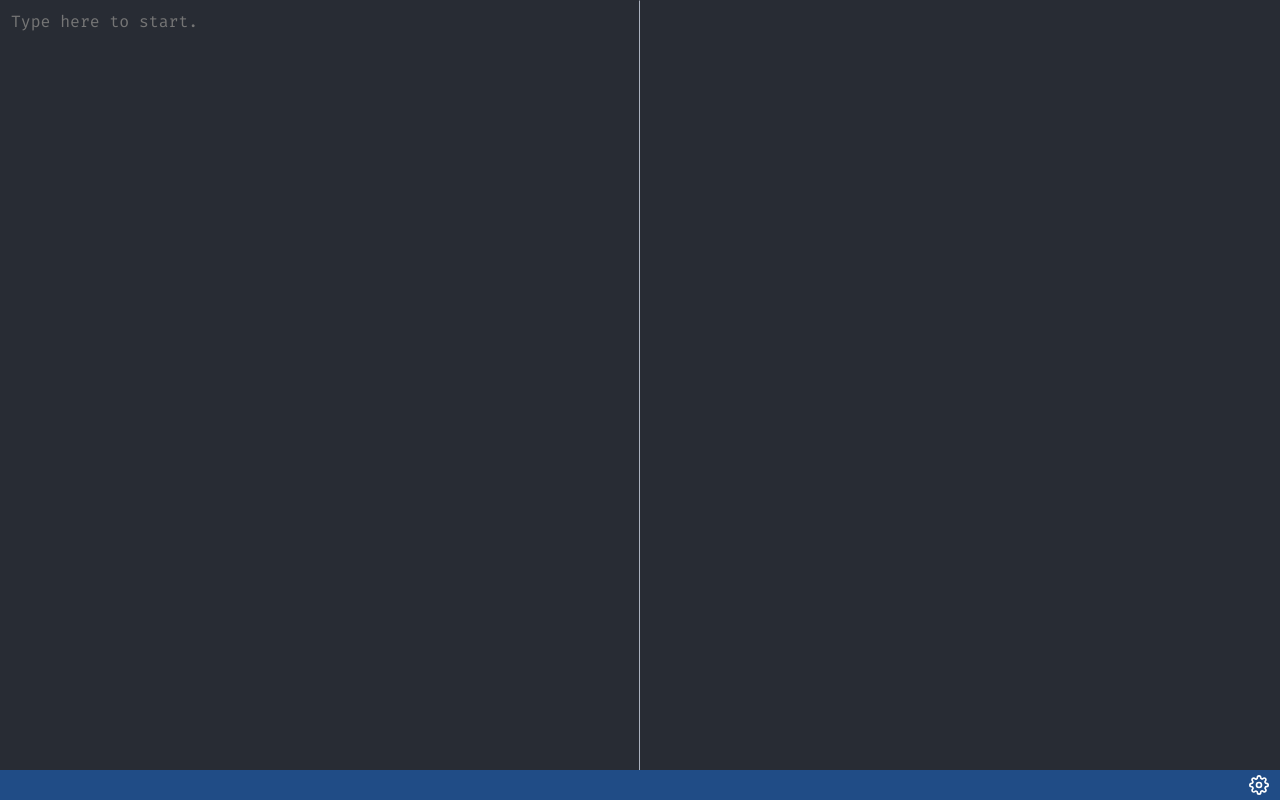
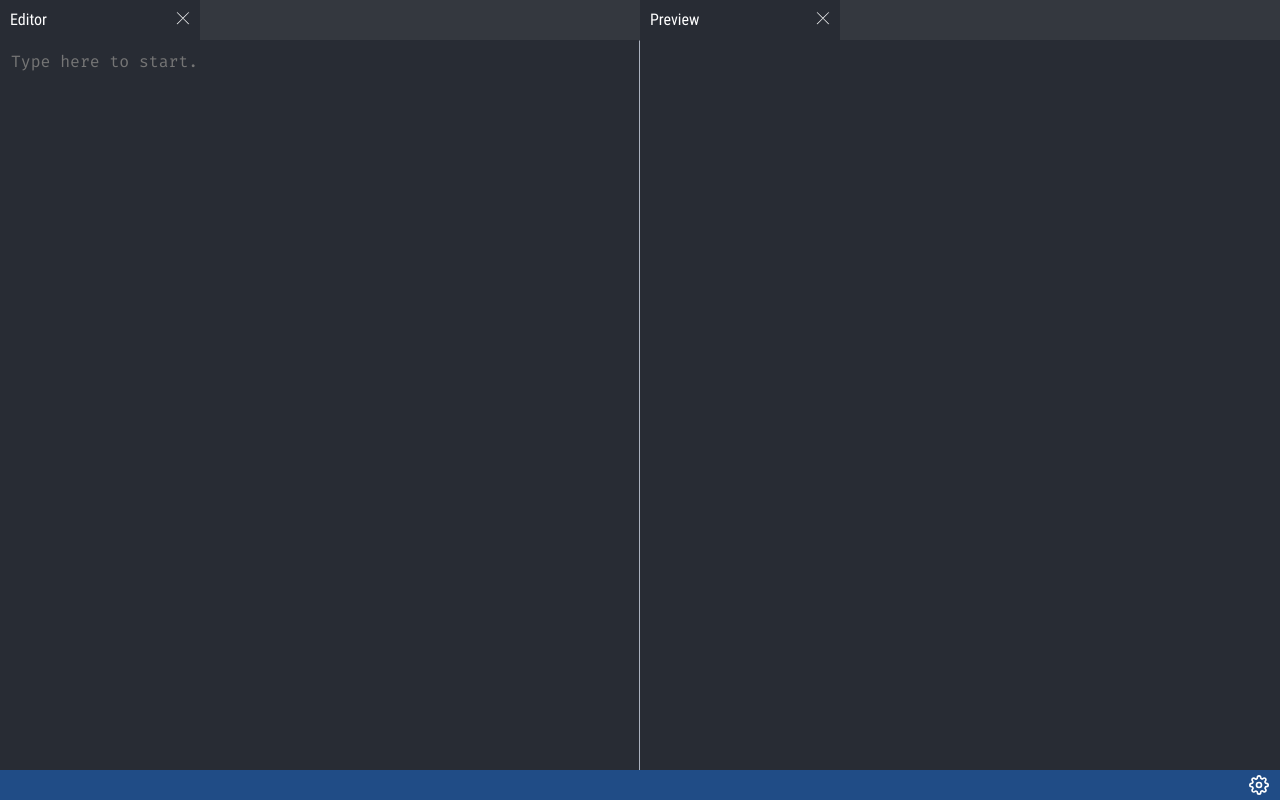
Before and after one commit to SukhjinderArora/markdown-editor, a React (Create React App) app: page / in a window 1280 px wide. Built offline with nearby package versions, Linux system fonts and the light colour scheme.

Commit message:
Add tabs to the editor and the preview window

```diff
--- a/src/components/BottomBar.js
+++ b/src/components/BottomBar.js
@@ -11,7 +11,7 @@ const propTypes = {
 const BottomBar = ({ setSettingsVisible }) => {
   return (
     <Footer>
-      <SettingsButton onClick={() => setSettingsVisible(true)}>
+      <SettingsButton onClick={() => setSettingsVisible(true)} title="settings">
         <SettingsIcon />
       </SettingsButton>
     </Footer>
--- a/src/components/Editor.js
+++ b/src/components/Editor.js
@@ -1,6 +1,8 @@
 import React from 'react';
 import PropTypes from 'prop-types';
 import styled from 'styled-components';
+
+import Tab from './Tab';
 
 const propTypes = {
   text: PropTypes.string.isRequired,
@@ -10,6 +12,7 @@ const propTypes = {
 const Editor = ({ text, onTextChange }) => {
   return (
     <Wrapper>
+      <Tab title="Editor" />
       <TextEditor
         onChange={onTextChange}
         value={text}
@@ -29,7 +32,7 @@ const TextEditor = styled.textarea`
   -webkit-appearance: none;
   appearance: none;
   width: 100%;
-  height: 100%;
+  height: calc(100% - 40px);
   resize: none;
   background: ${(props) => props.theme.bg};
   color: ${(props) => props.theme.fg};
--- a/src/components/Preview.js
+++ b/src/components/Preview.js
@@ -1,6 +1,8 @@
 import React from 'react';
 import PropTypes from 'prop-types';
 import styled from 'styled-components';
+
+import Tab from './Tab';
 
 const propTypes = {
   html: PropTypes.string.isRequired,
@@ -12,6 +14,7 @@ const Preview = ({ html }) => {
   };
   return (
     <Wrapper>
+      <Tab title="Preview" />
       <PreviewContainer dangerouslySetInnerHTML={createMarkup()} />
     </Wrapper>
   );
@@ -25,9 +28,9 @@ const Wrapper = styled.section`
 
 const PreviewContainer = styled.div`
   width: 100%;
-  height: 100%;
-  max-height: 100%;
-  overflow-y: scroll;
+  height: calc(100% - 40px);
+  max-height: calc(100% - 40px);
+  overflow-y: auto;
   background: ${(props) => props.theme.bg};
   color: ${(props) => props.theme.fg};
   padding: 10px;
--- a/src/components/Settings.js
+++ b/src/components/Settings.js
@@ -4,7 +4,7 @@ import styled from 'styled-components';
 
 const propTypes = {
   themeBtnHandler: PropTypes.func.isRequired,
-  settingsVisible: PropTypes.func.isRequired,
+  settingsVisible: PropTypes.bool.isRequired,
 };
 
 const Settings = ({ themeBtnHandler, settingsVisible }) => {
--- /dev/null
+++ b/src/components/Tab.js
@@ -0,0 +1,69 @@
+import React from 'react';
+import PropTypes from 'prop-types';
+import styled from 'styled-components';
+
+import { ReactComponent as TabCloseIconSVG } from '../assets/images/svg/tab-close-icon.svg';
+
+const propTypes = {
+  title: PropTypes.string.isRequired,
+};
+
+const Tab = ({ title }) => {
+  return (
+    <Wrapper>
+      <StyledTab>
+        <TabTitle>{title}</TabTitle>
+        <TabCloseBtn title="close" tabIndex="0">
+          <TabCloseIcon />
+        </TabCloseBtn>
+      </StyledTab>
+    </Wrapper>
+  );
+};
+
+// Styles
+const Wrapper = styled.div`
+  background: ${(props) =>
+    props.theme.themeName === 'dark-theme' ? '#282c34f0' : '#eee'};
+  height: 40px;
+`;
+
+const StyledTab = styled.div`
+  width: 200px;
+  display: flex;
+  justify-content: space-between;
+  background: ${(props) =>
+    props.theme.themeName === 'dark-theme' ? '#282c34' : '#fff'};
+`;
+
+const TabTitle = styled.h1`
+  font-size: 16px;
+  font-weight: 400;
+  margin-left: 10px;
+  color: #fff;
+  color: ${(props) =>
+    props.theme.themeName === 'dark-theme' ? '#fff' : '#000'};
+`;
+
+const TabCloseBtn = styled.button`
+  background: transparent;
+  border: 1px solid transparent;
+  cursor: pointer;
+  &:focus {
+    border-color: ${(props) =>
+      props.theme.themeName === 'dark-theme' ? '#fff' : '#000'};
+  }
+`;
+
+const TabCloseIcon = styled(TabCloseIconSVG)`
+  width: 20px;
+  stroke: ${(props) =>
+    props.theme.themeName === 'dark-theme' ? '#fff' : '#000'};
+  & polygon {
+    fill: ${(props) =>
+      props.theme.themeName === 'dark-theme' ? '#fff' : '#000'};
+  }
+`;
+
+Tab.propTypes = propTypes;
+export default Tab;
```
Also changed, not shown: src/assets/images/svg/tab-close-icon.svg (added).
